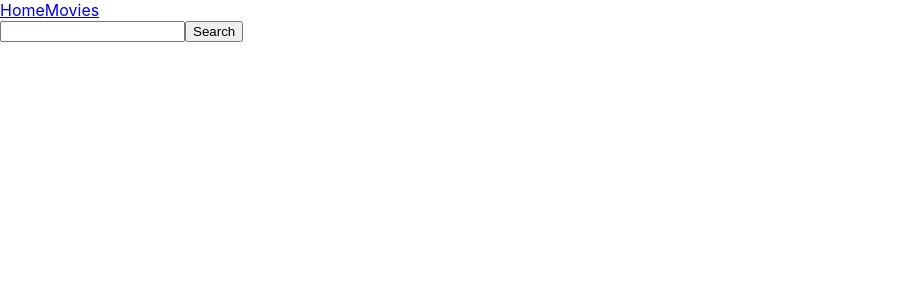
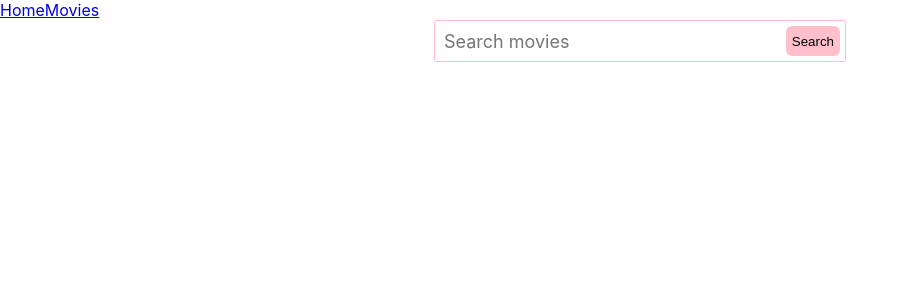
Before and after one commit to MarynaPyvovar/goit-react-hw-05-movies, a React (Create React App) app: page /goit-react-hw-05-movies/movies in a window 1280 px wide. Shown: the top 300 px of the page, without its empty margins (0-909 px from the left). Built offline with nearby package versions, Linux system fonts and the light colour scheme.

Commit message:
add fetch data

```diff
--- a/package.json
+++ b/package.json
@@ -7,10 +7,14 @@
     "@testing-library/jest-dom": "^5.16.3",
     "@testing-library/react": "^12.1.4",
     "@testing-library/user-event": "^13.5.0",
+    "axios": "^1.0.0",
+    "prop-types": "^15.8.1",
     "react": "^18.1.0",
     "react-dom": "^18.1.0",
+    "react-loader-spinner": "^5.3.4",
     "react-router-dom": "^6.4.1",
     "react-scripts": "5.0.1",
+    "react-toastify": "^9.0.8",
     "web-vitals": "^2.1.3"
   },
   "scripts": {
--- /dev/null
+++ b/src/API/API.jsx
@@ -0,0 +1,14 @@
+import axios from "axios";
+
+const API_KEY = '1cf55529396093bd7165d94d7485d292';
+const BASE_URL = 'https://api.themoviedb.org/3/';
+
+export async function fetchTrendingData() {
+    const data = await axios.get(`${BASE_URL}trending/all/day?api_key=${API_KEY}`);
+    return data.data.results
+}
+
+export async function fetchSearchData(query) {
+    const data = await axios.get(`${BASE_URL}search/movie?api_key=${API_KEY}&query=${query}`);
+    return data.data.results
+}
--- a/src/components/App.jsx
+++ b/src/components/App.jsx
@@ -1,21 +1,24 @@
-import { Routes, Route, Link } from 'react-router-dom';
+import { Routes, Route, NavLink } from 'react-router-dom';
+import { ToastContainer } from 'react-toastify';
 import { HomePage } from '../pages/HomePage/HomePage';
 import { MoviesPage } from '../pages/MoviesPage/MoviesPage';
 
 export const App = () => {
   return (
     <div>
-      <Link to='/'>Home</Link>
-      <Link to='/movies'>Movies</Link>
+      <div>
+        <NavLink to='/'>Home</NavLink>
+        <NavLink to='/movies'>Movies</NavLink>
+      </div>
       <Routes>
-        <Route path='/' element={<HomePage />} />
-        <Route path='/movies' element={<MoviesPage />} />
+        <Route path='/' element={<HomePage />}>
+          {/* <Route path='/movie/:movieId'></Route> */}
+        </Route>
+        <Route path='/movies' element={<MoviesPage />}>
+          {/* <Route path='/movie/:movieId'></Route> */}
+        </Route>
       </Routes>
+      <ToastContainer autoClose={2000}/>
     </div>
   );
 };
-
-// const API_KEY = '1cf55529396093bd7165d94d7485d292';
-// const BASE_URL = 'https://api.themoviedb.org/';
-
-// https://api.themoviedb.org/3/movie/550?api_key=1cf55529396093bd7165d94d7485d292   example of api-fetch
--- /dev/null
+++ b/src/components/Loader/Loader.jsx
@@ -0,0 +1,17 @@
+import { Grid } from 'react-loader-spinner';
+import css from "../Loader/Loader.module.css"
+
+export const Loader = () => {
+  return <div className={css.loader}>
+    <Grid
+      height="80"
+      width="80"
+      color="palevioletred"
+      ariaLabel="grid-loading"
+      radius="12.5"
+      wrapperStyle={{}}
+      wrapperClass=""
+      visible={true}
+    />
+  </div>
+}
--- /dev/null
+++ b/src/components/Loader/Loader.module.css
@@ -0,0 +1,7 @@
+.loader {
+    width: 100%;
+    height: 70vh;
+    display: flex;
+    align-items: center;
+    justify-content: center;
+}
--- /dev/null
+++ b/src/components/MoviesList/MoviesList.jsx
@@ -0,0 +1,15 @@
+import React from 'react';
+import PropTypes from 'prop-types';
+import { Link } from 'react-router-dom';
+
+export const MoviesList = ({items}) => {
+    return <ul>
+    {items.map(({id, title, name}) => <li key={id}>
+            <Link to={id}>{title || name}</Link>
+        </li>
+    )}
+</ul>}
+
+MoviesList.propTypes = {
+    items: PropTypes.arrayOf(PropTypes.object.isRequired),
+}
--- /dev/null
+++ b/src/components/SearchBar/SearchBar.jsx
@@ -0,0 +1,42 @@
+import React, { useState } from "react";
+import PropTypes from "prop-types";
+import { toast } from 'react-toastify';
+import 'react-toastify/dist/ReactToastify.css';
+import css from "../SearchBar/SearchBar.module.css";
+
+export const Searchbar = ({onSubmit}) => {
+    const [searchInput, setSearchInput] = useState('')
+
+    const handleChange = (e) => {
+        setSearchInput(e.target.value)
+    }
+
+    const handleSubmit = (event) => {
+        event.preventDefault();
+
+        if (searchInput.trim() === '') {
+            return toast("Enter your search query :)");
+        }
+        onSubmit(searchInput.trim())
+    }
+
+    return <form className={css.searchForm} onSubmit={handleSubmit}>
+        <input
+            onChange={handleChange}
+            className={css.searchFormInput}
+            type="text"
+            name='searchInput'
+            value={searchInput}
+            autoComplete="off"
+            autoFocus
+            placeholder="Search movies"
+        />
+        <button type="submit" className={css.searchFormButton}>
+            Search
+        </button>
+    </form>
+}
+
+Searchbar.propTypes = {
+    onSubmit: PropTypes.func.isRequired,
+}
--- /dev/null
+++ b/src/components/SearchBar/SearchBar.module.css
@@ -0,0 +1,48 @@
+.searchForm {
+    display: flex;
+    align-items: center;
+    width: 400px;
+    margin: 0 auto;
+    padding: 5px;
+    max-width: 500px;
+    background-color: #fff;
+    border: 1px solid pink;
+    border-radius: 3px;
+    overflow: hidden;
+}
+
+.searchFormInput {
+    display: inline-block;
+    width: 100%;
+    font: inherit;
+    font-size: 20px;
+    border: none;
+    outline: none;
+    padding-left: 4px;
+    padding-right: 4px;
+}
+
+.searchFormInput::placeholder {
+    font: inherit;
+    font-size: 18px;
+}
+
+.searchFormButton {
+    display: inline-block;
+    width: 60px;
+    height: 30px;
+    border: 0;
+    border-radius: 6px;
+    background-color: pink;
+    background-size: 40%;
+    background-repeat: no-repeat;
+    background-position: center;
+    transition: opacity 250ms cubic-bezier(0.4, 0, 0.2, 1);
+    cursor: pointer;
+    outline: none;
+}
+
+.searchFormButton:hover {
+    background-color: palevioletred;
+    color: #fff;
+}
--- a/src/index.js
+++ b/src/index.js
@@ -5,9 +5,9 @@ import './index.css';
 import { BrowserRouter } from 'react-router-dom';
 
 ReactDOM.createRoot(document.getElementById('root')).render(
-  <React.StrictMode>
-    <BrowserRouter basename="/goit-react-hw-05-movies/">
-      <App />
-    </BrowserRouter>
-  </React.StrictMode>
+  // <React.StrictMode>
+  <BrowserRouter basename="/goit-react-hw-05-movies/">
+    <App />
+  </BrowserRouter>
+  /* </React.StrictMode> */
 );
--- a/src/pages/HomePage/HomePage.jsx
+++ b/src/pages/HomePage/HomePage.jsx
@@ -1,14 +1,41 @@
-import React from 'react';
-import { Link } from 'react-router-dom';
+import React, {useState, useEffect} from 'react';
+import { Outlet } from 'react-router-dom';
+import { MoviesList } from 'components/MoviesList/MoviesList';
+import {fetchTrendingData} from 'API/API';
+import { Loader } from 'components/Loader/Loader';
 
 export const HomePage = () => {
-    return (
-        <div>
+    const [items, setItems] = useState([]);
+    const [loading, setLoading] = useState(false);
+    const [error, setError] = useState(null);
 
-            <h1>Trending today</h1>
-            <ul>
-                <li>film</li>
-            </ul>
-      </div>
+    useEffect(() => {
+        const fetchMovies = async () => {
+            setLoading(true)
+
+            try {
+                const data = await fetchTrendingData()
+
+                setItems([...data])
+
+            } catch (error) {
+                setError(error)
+            }
+            finally {
+                setLoading(false)
+            }
+        }
+        fetchMovies();
+    }, [])
+
+    const isData = items.length !== 0;
+
+    return (<>
+        <h1>Trending today</h1>
+        {loading && <Loader />}
+        {error && <p>Oops! Something went wrong :( Please, reload page and try again</p>}
+        <Outlet />
+        {isData && <MoviesList items={items} />}
+    </>
     )
 }
--- a/src/pages/MoviesPage/MoviesPage.jsx
+++ b/src/pages/MoviesPage/MoviesPage.jsx
@@ -1,14 +1,58 @@
-import React from 'react';
-import { Link } from 'react-router-dom';
+import React, {useState, useEffect} from 'react';
+import { toast } from 'react-toastify';
+import {fetchSearchData} from 'API/API';
+
+import { Searchbar } from 'components/SearchBar/SearchBar';
+import { Loader } from 'components/Loader/Loader';
+import { MoviesList } from 'components/MoviesList/MoviesList';
 
 export const MoviesPage = () => {
-    return (
-      <div>
+  const [items, setItems] = useState([]);
+  const [loading, setLoading] = useState(false);
+  const [error, setError] = useState(null);
+  const [searchInput, setSearchInput] = useState('');
 
-            <form>
-                <input type="text" />
-                <button type="submit">Search</button>
-            </form>
-      </div>
-    )
+const handleFormSubmit = input => {
+  if (input !== searchInput) {
+    setSearchInput(input)
+  }
 }
+
+  useEffect(() => {
+    if (searchInput === '') {
+      return
+    }
+
+  const fetchMovies = async () => {
+    setLoading(true)
+
+    try {
+      const data = await fetchSearchData(searchInput)
+
+      if (!data) {
+          return toast(`Sorry, we hadn't found images for "${searchInput}", please, enter another query :)`)
+      }
+
+      setItems([...data])
+
+    } catch (error) {
+      setError(error)
+    }
+    finally {
+      setLoading(false)
+    }
+  }
+    fetchMovies();
+  }, [searchInput])
+
+  const isData = items.length > 0;
+
+  return (
+    <div>
+      <Searchbar onSubmit={handleFormSubmit} />
+      {loading && <Loader />}
+      {error && <p>Oops! Something went wrong :( Please, reload page and try again</p>}
+      {isData && <MoviesList items={items} />}
+    </div>
+  )
+}
```
Also changed, not shown: src/components/FilmInfo/FilmInfo.jsx (added, +23 -0 lines), 1 other file (tests, documents, lock files or other folders).
